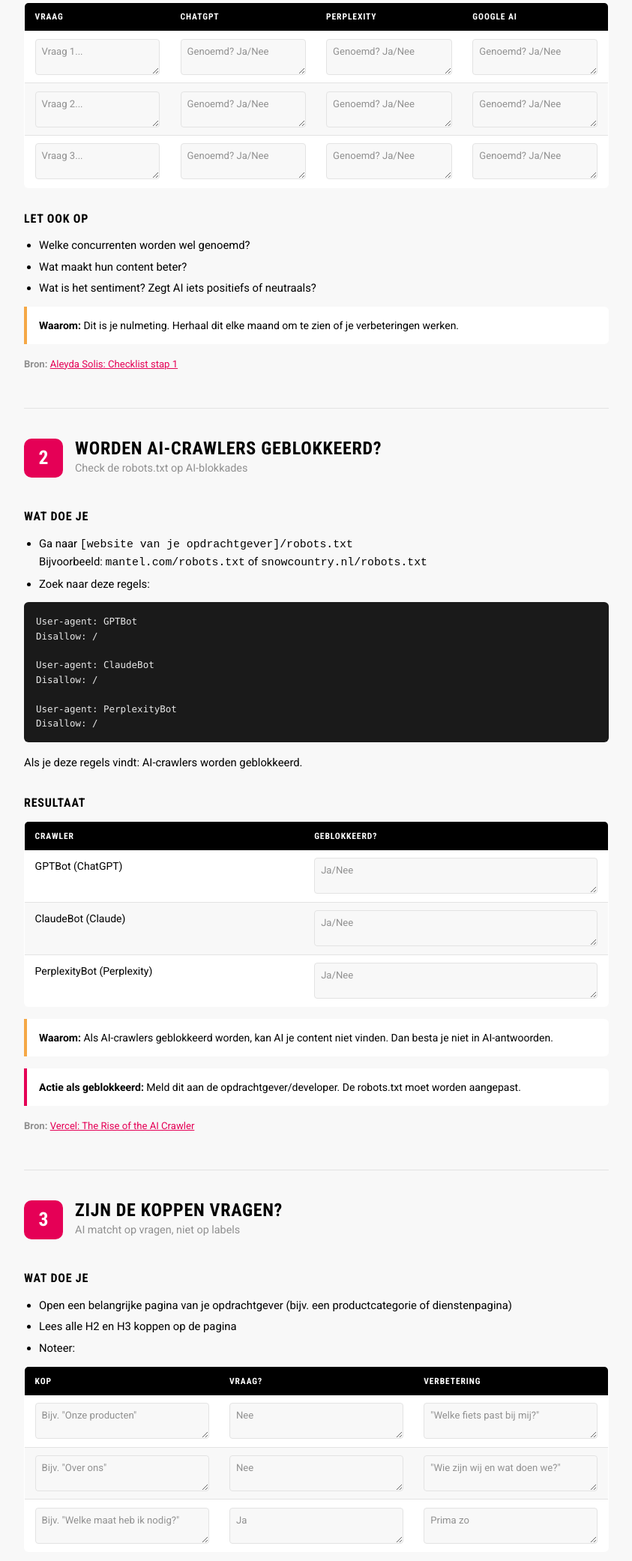
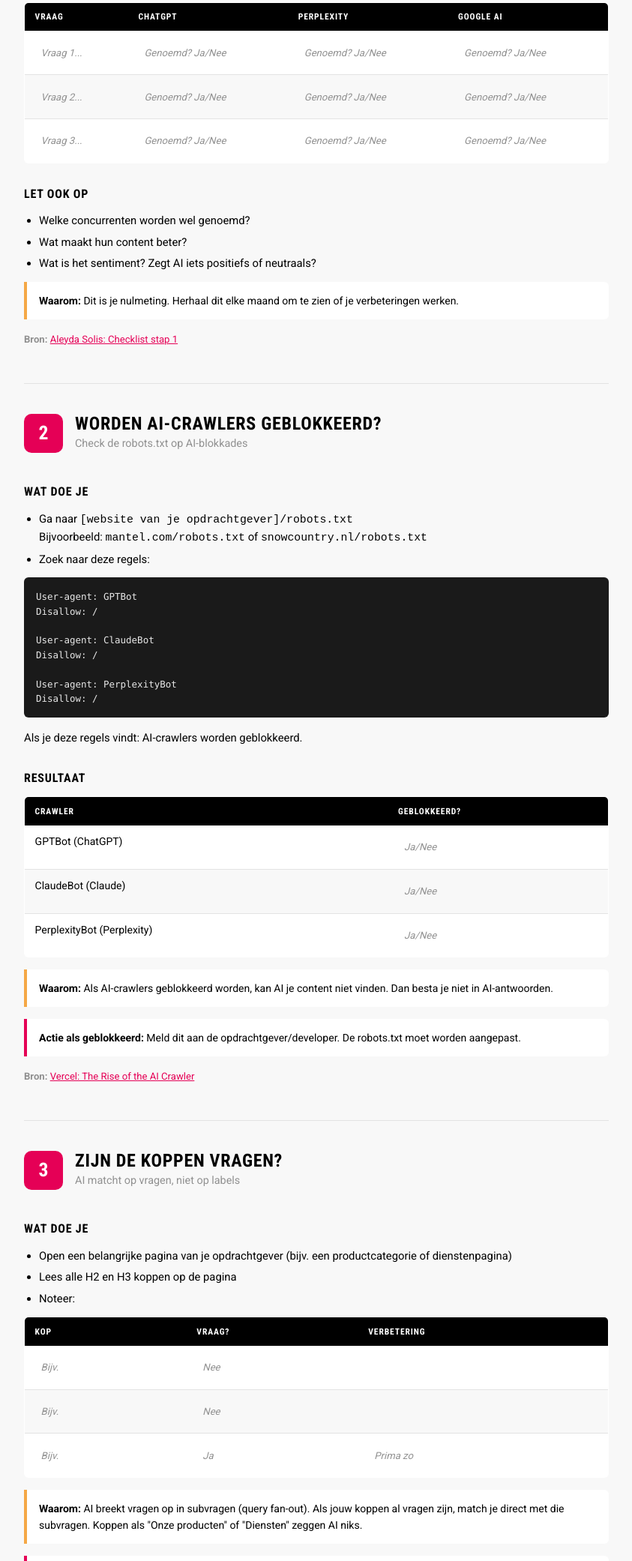
Before and after one commit to guuswitjes/geo-workshop, a plain HTML site: page quickscan.html in a window 1280 px wide. Shown: the part 718-2800 px from the top of the page at 75% size, without its empty margins (260-1103 px from the left). Drawn offline with Linux system fonts and the light colour scheme.

Commit message:
Vervang invulvelden door statische voorbeeldtekst

```diff
--- a/quickscan.html
+++ b/quickscan.html
@@ -397,25 +397,19 @@
     .interactive-table tr:last-child td { border-bottom: none; }
     .interactive-table tr:nth-child(even) td { background: var(--han-alabaster); }
 
-    .interactive-table textarea {
+    .interactive-table .example-text {
       display: block;
       width: 100%;
       box-sizing: border-box;
-      background: var(--han-alabaster);
-      border: 1px solid var(--han-mercury);
-      border-radius: 4px;
       padding: 0.5rem;
-      min-height: 36px;
       font-size: 0.82rem;
       font-family: var(--font-body);
-      color: var(--han-black);
-      resize: vertical;
-      outline: none;
-      transition: border-color 0.15s;
+      color: var(--han-gray);
+      font-style: italic;
     }
 
-    .interactive-table textarea::placeholder { color: var(--han-gray); }
-    .interactive-table textarea:focus { border-color: var(--han-pink); }
+
+
 
     /* ── CODE BLOCK ── */
     .code-block {
@@ -504,7 +498,7 @@
     .scorecard-table tr:last-child td { border-bottom: none; }
     .scorecard-table tr:nth-child(even) td { background: var(--han-alabaster); }
 
-    .scorecard-table textarea {
+    .scorecard-table .example-text {
       display: block;
       width: 100%;
       box-sizing: border-box;
@@ -516,13 +510,7 @@
       font-size: 0.82rem;
       font-family: var(--font-body);
       color: var(--han-black);
-      resize: vertical;
-      outline: none;
-      transition: border-color 0.15s;
     }
-
-    .scorecard-table textarea::placeholder { color: var(--han-gray); }
-    .scorecard-table textarea:focus { border-color: var(--han-pink); }
 
     /* ── RATING CARDS ── */
     .rating-cards {
@@ -700,22 +688,22 @@
         </thead>
         <tbody>
           <tr>
-            <td><textarea placeholder="Vraag 1..."></textarea></td>
-            <td><textarea placeholder="Genoemd? Ja/Nee"></textarea></td>
-            <td><textarea placeholder="Genoemd? Ja/Nee"></textarea></td>
-            <td><textarea placeholder="Genoemd? Ja/Nee"></textarea></td>
+            <td><span class="example-text">Vraag 1...</span></td>
+            <td><span class="example-text">Genoemd? Ja/Nee</span></td>
+            <td><span class="example-text">Genoemd? Ja/Nee</span></td>
+            <td><span class="example-text">Genoemd? Ja/Nee</span></td>
           </tr>
           <tr>
-            <td><textarea placeholder="Vraag 2..."></textarea></td>
-            <td><textarea placeholder="Genoemd? Ja/Nee"></textarea></td>
-            <td><textarea placeholder="Genoemd? Ja/Nee"></textarea></td>
-            <td><textarea placeholder="Genoemd? Ja/Nee"></textarea></td>
+            <td><span class="example-text">Vraag 2...</span></td>
+            <td><span class="example-text">Genoemd? Ja/Nee</span></td>
+            <td><span class="example-text">Genoemd? Ja/Nee</span></td>
+            <td><span class="example-text">Genoemd? Ja/Nee</span></td>
           </tr>
           <tr>
-            <td><textarea placeholder="Vraag 3..."></textarea></td>
-            <td><textarea placeholder="Genoemd? Ja/Nee"></textarea></td>
-            <td><textarea placeholder="Genoemd? Ja/Nee"></textarea></td>
-            <td><textarea placeholder="Genoemd? Ja/Nee"></textarea></td>
+            <td><span class="example-text">Vraag 3...</span></td>
+            <td><span class="example-text">Genoemd? Ja/Nee</span></td>
+            <td><span class="example-text">Genoemd? Ja/Nee</span></td>
+            <td><span class="example-text">Genoemd? Ja/Nee</span></td>
           </tr>
         </tbody>
       </table>
@@ -776,15 +764,15 @@ Disallow: /</div>
         <tbody>
           <tr>
             <td>GPTBot (ChatGPT)</td>
-            <td><textarea placeholder="Ja/Nee"></textarea></td>
+            <td><span class="example-text">Ja/Nee</span></td>
           </tr>
           <tr>
             <td>ClaudeBot (Claude)</td>
-            <td><textarea placeholder="Ja/Nee"></textarea></td>
+            <td><span class="example-text">Ja/Nee</span></td>
           </tr>
           <tr>
             <td>PerplexityBot (Perplexity)</td>
-            <td><textarea placeholder="Ja/Nee"></textarea></td>
+            <td><span class="example-text">Ja/Nee</span></td>
           </tr>
         </tbody>
       </table>
@@ -829,19 +817,19 @@ Disallow: /</div>
         </thead>
         <tbody>
           <tr>
-            <td><textarea placeholder='Bijv. "Onze producten"'></textarea></td>
-            <td><textarea placeholder='Nee'></textarea></td>
-            <td><textarea placeholder='"Welke fiets past bij mij?"'></textarea></td>
+            <td><span class="example-text">Bijv. </span></td>
+            <td><span class="example-text">Nee</span></td>
+            <td><span class="example-text"></span></td>
           </tr>
           <tr>
-            <td><textarea placeholder='Bijv. "Over ons"'></textarea></td>
-            <td><textarea placeholder='Nee'></textarea></td>
-            <td><textarea placeholder='"Wie zijn wij en wat doen we?"'></textarea></td>
+            <td><span class="example-text">Bijv. </span></td>
+            <td><span class="example-text">Nee</span></td>
+            <td><span class="example-text"></span></td>
           </tr>
           <tr>
-            <td><textarea placeholder='Bijv. "Welke maat heb ik nodig?"'></textarea></td>
-            <td><textarea placeholder='Ja'></textarea></td>
-            <td><textarea placeholder='Prima zo'></textarea></td>
+            <td><span class="example-text">Bijv. </span></td>
+            <td><span class="example-text">Ja</span></td>
+            <td><span class="example-text">Prima zo</span></td>
           </tr>
         </tbody>
       </table>
@@ -887,18 +875,18 @@ Disallow: /</div>
         <tbody>
           <tr>
             <td>Sectie 1</td>
-            <td><textarea placeholder="Ja/Nee"></textarea></td>
-            <td><textarea placeholder="Noteer de eerste zin..."></textarea></td>
+            <td><span class="example-text">Ja/Nee</span></td>
+            <td><span class="example-text">Noteer de eerste zin...</span></td>
           </tr>
           <tr>
             <td>Sectie 2</td>
-            <td><textarea placeholder="Ja/Nee"></textarea></td>
-            <td><textarea placeholder="Noteer de eerste zin..."></textarea></td>
+            <td><span class="example-text">Ja/Nee</span></td>
+            <td><span class="example-text">Noteer de eerste zin...</span></td>
           </tr>
           <tr>
             <td>Sectie 3</td>
-            <td><textarea placeholder="Ja/Nee"></textarea></td>
-            <td><textarea placeholder="Noteer de eerste zin..."></textarea></td>
+            <td><span class="example-text">Ja/Nee</span></td>
+            <td><span class="example-text">Noteer de eerste zin...</span></td>
           </tr>
         </tbody>
       </table>
@@ -952,21 +940,21 @@ Disallow: /</div>
         <tbody>
           <tr>
             <td>Afbeelding 1</td>
-            <td><textarea placeholder="Ja/Nee"></textarea></td>
-            <td><textarea placeholder='bijv. "DSC_0394"'></textarea></td>
-            <td><textarea placeholder="Ja/Nee"></textarea></td>
+            <td><span class="example-text">Ja/Nee</span></td>
+            <td><span class="example-text">bijv. </span></td>
+            <td><span class="example-text">Ja/Nee</span></td>
           </tr>
           <tr>
             <td>Afbeelding 2</td>
-            <td><textarea placeholder="Ja/Nee"></textarea></td>
-            <td><textarea placeholder='bijv. "racefiets Canyon Endurace"'></textarea></td>
-            <td><textarea placeholder="Ja/Nee"></textarea></td>
+            <td><span class="example-text">Ja/Nee</span></td>
+            <td><span class="example-text">bijv. </span></td>
+            <td><span class="example-text">Ja/Nee</span></td>
           </tr>
           <tr>
             <td>Afbeelding 3</td>
-            <td><textarea placeholder="Ja/Nee"></textarea></td>
-            <td><textarea placeholder='bijv. "" (leeg)'></textarea></td>
-            <td><textarea placeholder="Ja/Nee"></textarea></td>
+            <td><span class="example-text">Ja/Nee</span></td>
+            <td><span class="example-text">bijv. </span></td>
+            <td><span class="example-text">Ja/Nee</span></td>
           </tr>
         </tbody>
       </table>
@@ -1016,23 +1004,23 @@ Disallow: /</div>
         <tbody>
           <tr>
             <td>Is er een FAQ-pagina?</td>
-            <td><textarea placeholder="Ja/Nee"></textarea></td>
+            <td><span class="example-text">Ja/Nee</span></td>
           </tr>
           <tr>
             <td>Hoeveel vragen staan erop?</td>
-            <td><textarea placeholder="Aantal..."></textarea></td>
+            <td><span class="example-text">Aantal...</span></td>
           </tr>
           <tr>
             <td>Geeft de eerste zin van elk antwoord direct het antwoord?</td>
-            <td><textarea placeholder="Ja/Nee"></textarea></td>
+            <td><span class="example-text">Ja/Nee</span></td>
           </tr>
           <tr>
             <td>Zijn de antwoorden 40-60 woorden?</td>
-            <td><textarea placeholder="Ja/Nee"></textarea></td>
+            <td><span class="example-text">Ja/Nee</span></td>
           </tr>
           <tr>
             <td>Is het feitelijk of marketing-taal?</td>
-            <td><textarea placeholder="Feitelijk / Marketing"></textarea></td>
+            <td><span class="example-text">Feitelijk / Marketing</span></td>
           </tr>
         </tbody>
       </table>
@@ -1082,31 +1070,31 @@ Disallow: /</div>
         <tbody>
           <tr>
             <td>FAQPage</td>
-            <td><textarea placeholder="Ja/Nee"></textarea></td>
+            <td><span class="example-text">Ja/Nee</span></td>
           </tr>
           <tr>
             <td>Product</td>
-            <td><textarea placeholder="Ja/Nee"></textarea></td>
+            <td><span class="example-text">Ja/Nee</span></td>
           </tr>
           <tr>
             <td>LocalBusiness</td>
-            <td><textarea placeholder="Ja/Nee"></textarea></td>
+            <td><span class="example-text">Ja/Nee</span></td>
           </tr>
           <tr>
             <td>Organization</td>
-            <td><textarea placeholder="Ja/Nee"></textarea></td>
+            <td><span class="example-text">Ja/Nee</span></td>
           </tr>
           <tr>
             <td>BreadcrumbList</td>
-            <td><textarea placeholder="Ja/Nee"></textarea></td>
+            <td><span class="example-text">Ja/Nee</span></td>
           </tr>
           <tr>
             <td>AggregateRating</td>
-            <td><textarea placeholder="Ja/Nee"></textarea></td>
+            <td><span class="example-text">Ja/Nee</span></td>
           </tr>
           <tr>
             <td>HowTo</td>
-            <td><textarea placeholder="Ja/Nee"></textarea></td>
+            <td><span class="example-text">Ja/Nee</span></td>
           </tr>
         </tbody>
       </table>
@@ -1147,38 +1135,38 @@ Disallow: /</div>
         <tbody>
           <tr>
             <td><strong>1. Genoemd in AI?</strong></td>
-            <td><textarea placeholder=".../3 vragen"></textarea></td>
-            <td><textarea placeholder="Hoog / Midden / Laag"></textarea></td>
+            <td><span class="example-text">.../3 vragen</span></td>
+            <td><span class="example-text">Hoog / Midden / Laag</span></td>
           </tr>
           <tr>
             <td><strong>2. AI-crawlers geblokkeerd?</strong></td>
-            <td><textarea placeholder="Ja/Nee"></textarea></td>
-            <td><textarea placeholder="Hoog als ja"></textarea></td>
+            <td><span class="example-text">Ja/Nee</span></td>
+            <td><span class="example-text">Hoog als ja</span></td>
           </tr>
           <tr>
             <td><strong>3. Koppen zijn vragen?</strong></td>
-            <td><textarea placeholder=".../... koppen"></textarea></td>
-            <td><textarea placeholder="Hoog / Midden / Laag"></textarea></td>
+            <td><span class="example-text">.../... koppen</span></td>
+            <td><span class="example-text">Hoog / Midden / Laag</span></td>
           </tr>
           <tr>
             <td><strong>4. Eerste zin = antwoord?</strong></td>
-            <td><textarea placeholder=".../3 secties"></textarea></td>
-            <td><textarea placeholder="Hoog / Midden / Laag"></textarea></td>
+            <td><span class="example-text">.../3 secties</span></td>
+            <td><span class="example-text">Hoog / Midden / Laag</span></td>
           </tr>
           <tr>
             <td><strong>5. Alt-tekst aanwezig?</strong></td>
-            <td><textarea placeholder=".../... afbeeldingen"></textarea></td>
-            <td><textarea placeholder="Hoog / Midden / Laag"></textarea></td>
+            <td><span class="example-text">.../... afbeeldingen</span></td>
+            <td><span class="example-text">Hoog / Midden / Laag</span></td>
           </tr>
           <tr>
             <td><strong>6. FAQ-pagina aanwezig?</strong></td>
-            <td><textarea placeholder="Ja/Nee"></textarea></td>
-            <td><textarea placeholder="Hoog / Midden / Laag"></textarea></td>
+            <td><span class="example-text">Ja/Nee</span></td>
+            <td><span class="example-text">Hoog / Midden / Laag</span></td>
           </tr>
           <tr>
             <td><strong>7. Structured data aanwezig?</strong></td>
-            <td><textarea placeholder="... schema types"></textarea></td>
-            <td><textarea placeholder="Hoog / Midden / Laag"></textarea></td>
+            <td><span class="example-text">... schema types</span></td>
+            <td><span class="example-text">Hoog / Midden / Laag</span></td>
           </tr>
         </tbody>
       </table>
```
